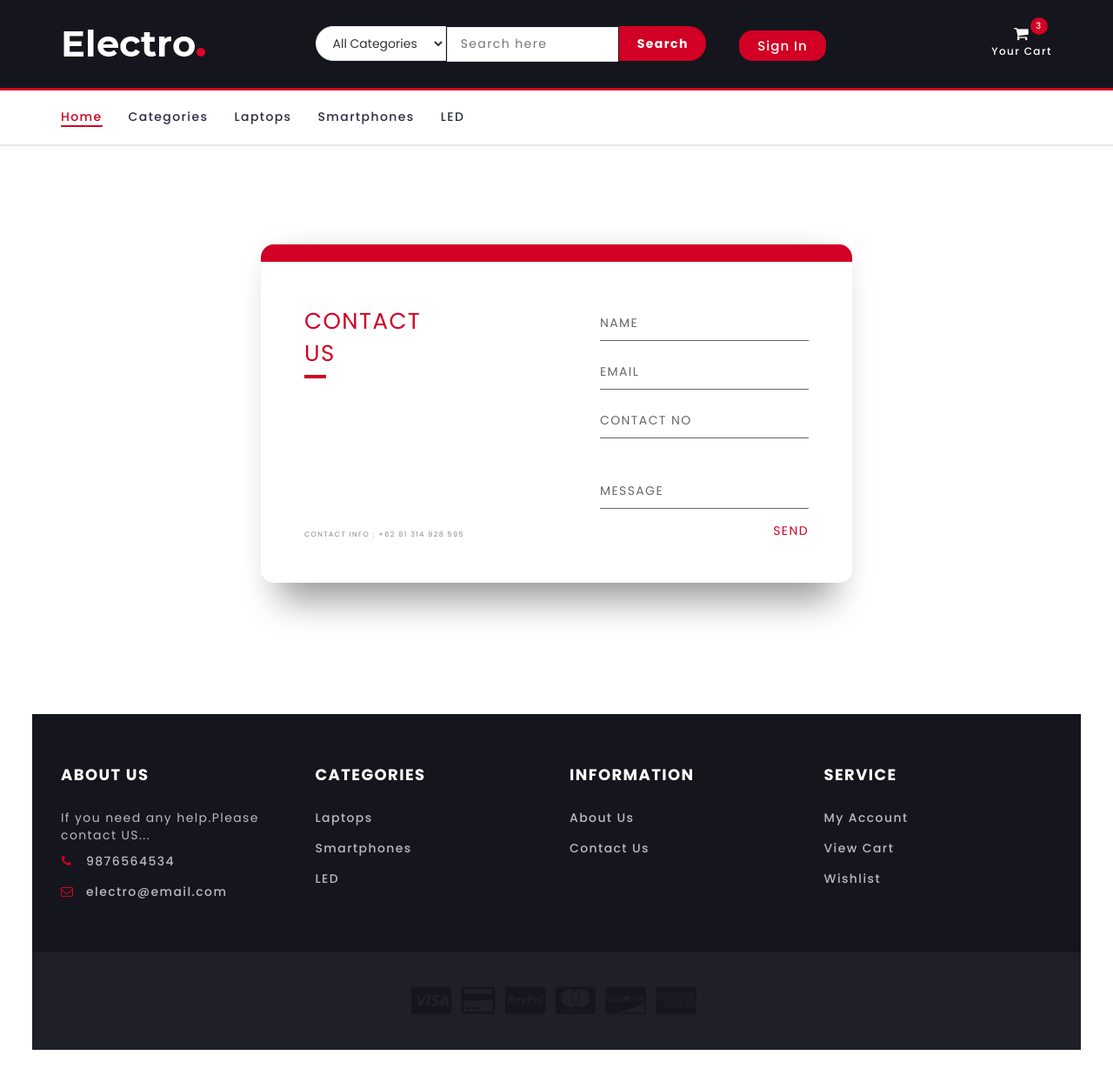
After one commit to anjalizala/electro, a PHP site: page /contact.php in a window 1280 px wide. The commit adds this page. Shown: the whole page at 87% size. Run offline with PHP 8.4, Linux system fonts and the light colour scheme.

Commit message:
anjali/contact

```diff
--- /dev/null
+++ b/contact.php
@@ -0,0 +1,316 @@
+<?php include "header.php" ?>
+<!DOCTYPE html>
+<html>
+<head>
+<title></title>
+<style>
+*, *:before, *:after {
+  box-sizing: border-box;
+  -webkit-font-smoothing: antialiased;
+  -moz-osx-font-smoothing: grayscale;
+}
+
+body {
+  font-size: 12px;
+}
+
+body, button, input {
+  font-family: 'Montserrat', sans-serif;
+  font-weight: 700;
+  letter-spacing: 1.4px;
+}
+
+.background {
+  display: flex;
+  min-height: 77vh;
+}
+
+.c-container {
+  flex: 0 1 700px;
+  margin: auto;
+  padding: 10px;
+
+}
+
+.screen {
+  position: relative;
+  background: #fff;
+  border-radius: 15px;
+}
+
+.screen:after {
+  content: '';
+  display: block;
+  position: absolute;
+  top: 0;
+  left: 20px;
+  right: 20px;
+  bottom: 0;
+  border-radius: 15px;
+  box-shadow: 0 20px 40px rgba(0, 0, 0, .4);
+  z-index: -1;
+}
+
+.screen-header {
+  display: flex;
+  align-items: center;
+  padding: 10px 20px;
+  background: #D10024;
+  border-top-left-radius: 15px;
+  border-top-right-radius: 15px;
+}
+
+.screen-header-left {
+  margin-right: auto;
+}
+
+.screen-header-button {
+  display: inline-block;
+  width: 8px;
+  height: 8px;
+  margin-right: 3px;
+  border-radius: 8px;
+  background: white;
+}
+
+.screen-header-button.close {
+  background: #ed1c6f;
+}
+
+.screen-header-button.maximize {
+  background: #e8e925;
+}
+
+.screen-header-button.minimize {
+  background: #74c54f;
+}
+
+.screen-header-right {
+  display: flex;
+}
+
+.screen-header-ellipsis {
+  width: 3px;
+  height: 3px;
+  margin-left: 2px;
+  border-radius: 8px;
+  background: #D10024;
+}
+
+.screen-body {
+  display: flex;
+}
+
+.screen-body-item {
+  flex: 1;
+  padding: 50px;
+}
+
+.screen-body-item.left {
+  display: flex;
+  flex-direction: column;
+}
+
+.app-title {
+  display: flex;
+  flex-direction: column;
+  position: relative;
+  color: #D10024;
+  font-size: 26px;
+}
+
+.app-title:after {
+  content: '';
+  display: block;
+  position: absolute;
+  left: 0;
+  bottom: -10px;
+  width: 25px;
+  height: 4px;
+  background: #D10024;
+}
+
+.app-contact {
+  margin-top: auto;
+  font-size: 8px;
+  color: #888;
+}
+
+.app-form-group {
+  margin-bottom: 15px;
+}
+
+.app-form-group.message {
+  margin-top: 40px;
+}
+
+.app-form-group.buttons {
+  margin-bottom: 0;
+  text-align: right;
+}
+
+.app-form-control {
+  width: 100%;
+  padding: 10px 0;
+  background: none;
+  border: none;
+  border-bottom: 1px solid #666;
+  color: black;
+  font-size: 14px;
+  outline: none;
+  transition: border-color .2s;
+}
+
+.app-form-control::placeholder {
+  color: #666;
+}
+
+.app-form-control:focus {
+  border-bottom-color: #ddd;
+}
+
+.app-form-button {
+  background: none;
+  border: none;
+  color: #D10024;
+  font-size: 14px;
+  cursor: pointer;
+  outline: none;
+}
+
+.app-form-button:hover {
+  color: #D10024;
+}
+
+.credits {
+  display: flex;
+  justify-content: center;
+  align-items: center;
+  margin-top: 20px;
+  color: #ffa4bd;
+  font-family: 'Roboto Condensed', sans-serif;
+  font-size: 16px;
+  font-weight: normal;
+}
+
+.credits-link {
+  display: flex;
+  align-items: center;
+  color: #fff;
+  font-weight: bold;
+  text-decoration: none;
+}
+
+.dribbble {
+  width: 20px;
+  height: 20px;
+  margin: 0 5px;
+}
+
+@media screen and (max-width: 520px) {
+  .screen-body {
+    flex-direction: column;
+  }
+
+  .screen-body-item.left {
+    margin-bottom: 30px;
+  }
+
+  .app-title {
+    flex-direction: row;
+  }
+
+  .app-title span {
+    margin-right: 12px;
+  }
+
+  .app-title:after {
+    display: none;
+  }
+}
+
+@media screen and (max-width: 600px) {
+  .screen-body {
+    padding: 40px;
+  }
+
+  .screen-body-item {
+    padding: 0;
+  }
+}
+
+</style>
+</head>
+</body>
+<table>
+<div class="background">
+  <div class="c-container">
+    <div class="screen">
+      <div class="screen-header">
+      </div>
+      <div class="screen-body">
+        <div class="screen-body-item left">
+          <div class="app-title">
+            <span>CONTACT</span>
+            <span>US</span>
+          </div>
+          <div class="app-contact">CONTACT INFO : +62 81 314 928 595</div>
+        </div>
+        <div class="screen-body-item">
+          <div class="app-form">
+            <form action="<?php echo $_SERVER['PHP_SELF']; ?>" method="post">
+            <div class="app-form-group">
+              <input class="app-form-control" placeholder="NAME" name="name">
+            </div>
+            <div class="app-form-group">
+              <input class="app-form-control" placeholder="EMAIL" name="email">
+            </div>
+            <div class="app-form-group">
+              <input class="app-form-control" placeholder="CONTACT NO" name="contact">
+            </div>
+            <div class="app-form-group message">
+              <input class="app-form-control" placeholder="MESSAGE" name="message">
+            </div>
+            <div class="app-form-group buttons">
+              <button class="app-form-button" name="submit">SEND</button>
+            </div>
+            </form>
+          </div>
+        </div>
+      </div>
+    </div>
+  </div>
+</div>
+</table>
+<?php
+
+include "dbname.php";
+if(isset($_POST['submit']))
+{
+$name=$_POST['name'];
+$email=$_POST['email'];
+$contact=$_POST['contact'];
+$message=$_POST['message'];
+$r_id = mysql_insert_id();
+
+$sql="INSERT INTO contact(con_id, name, email, contact, message, r_id) VALUES(NULL, '$name', '$email', $contact, '$message', $rid)";
+$q=mysqli_query($conn,$sql);
+if(!$q)
+{
+    echo '<br><br><div class="alert alert-danger alert-dismissible">'.
+            '<a href="#" class="close" data-dismiss="alert" aria-label="close">&times;</a>'.
+            'Can not sent message...'.
+          '</div>';
+}
+else{
+    echo '<br><br><div class="alert alert-success alert-dismissible">'.
+            '<a href="#" class="close" data-dismiss="alert" aria-label="close">&times;</a>'.
+            'Message sent Successfully...'.
+          '</div>';
+}
+}
+mysqli_close($conn);
+?>
+</body>
+</html>
+<?php include "footer.php" ?>
--- a/style2.css
+++ b/style2.css
@@ -100,3 +100,21 @@ form .text h3 a {
 form .text h3 a:hover {
     text-decoration: underline;
 }
+
+input[type=file]::file-selector-button {
+    margin-right: ;
+    border: none;
+    margin-top: 5px;
+    margin-left: 1px;
+    margin-bottom: 5px;
+    background: #D10024;
+    padding: 10px 20px;
+    border-radius: 10px;
+    color: #fff;
+    cursor: pointer;
+    transition: background .2s ease-in-out;
+}
+
+input[type=file]::file-selector-button:hover {
+    background: #D10024;
+}
```
Also changed, not shown: add_laptop.php (+25 -1 lines), add_led.php (+18 -0 lines), add_phone.php (+19 -1 lines), conphp.php (added, +23 -0 lines).
